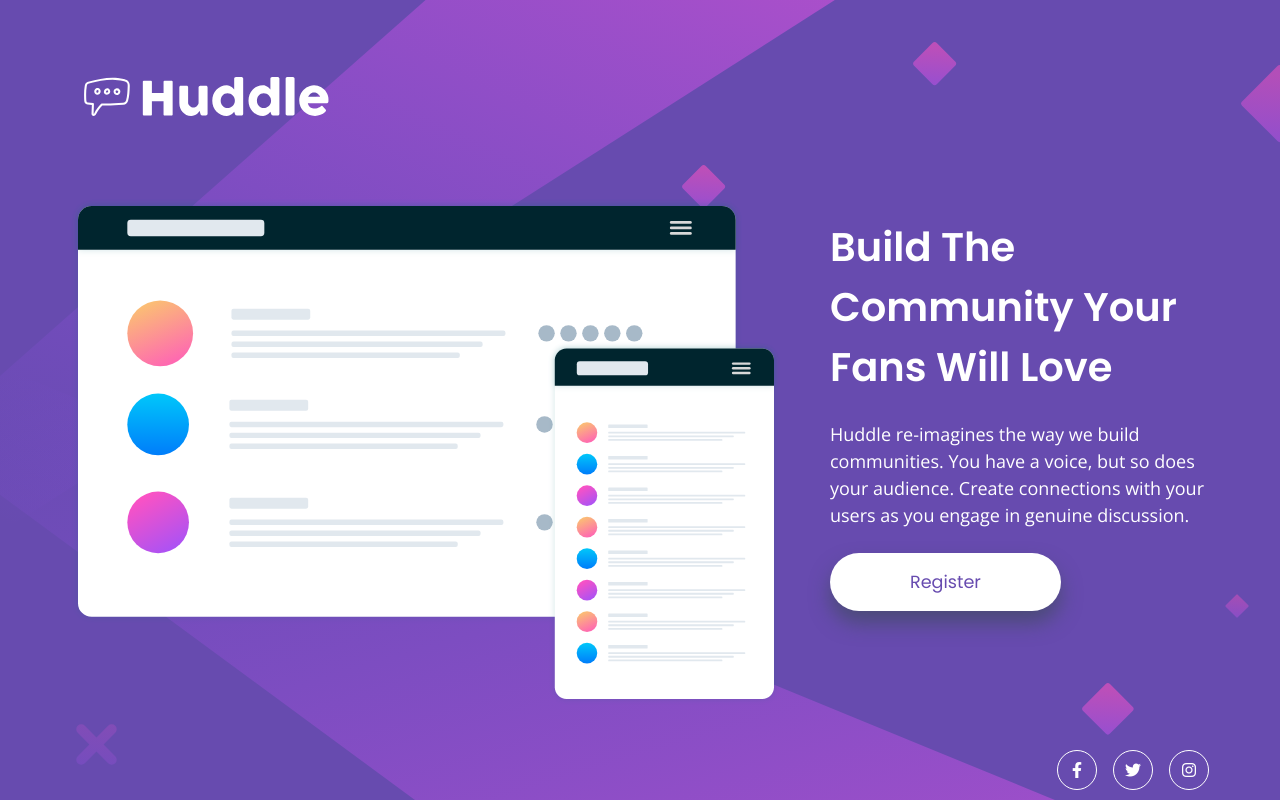
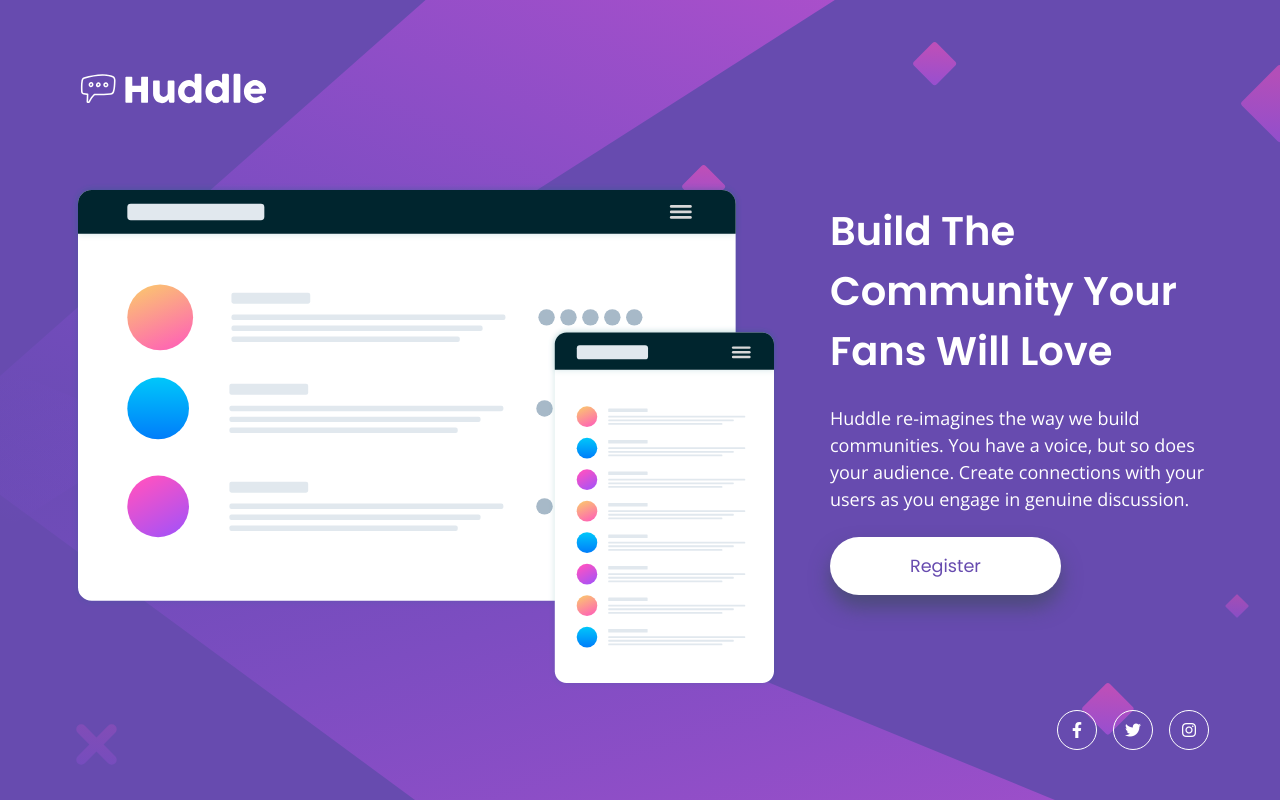
Before and after one commit to raed190/Huddle-landing-page-with-a-single-introductory-section, a plain HTML site: page index.html in a window 1280 px wide. Drawn offline with nearby package versions, Linux system fonts and the light colour scheme.

Commit message:
Update style.css

```diff
--- a/css/style.css
+++ b/css/style.css
@@ -3,7 +3,6 @@
   --Violet: hsl(257, 40%, 49%);
   --Soft-Magenta: hsl(300, 69%, 71%);
   --font-size: 1.125rem;
-  --padding-section: 15rem;
 }
 
 /* ===== Start Rest =====*/
@@ -62,6 +61,7 @@ header {
 }
 
 header .logo img {
+  width: 200px;
   padding-top: 4rem;
 }
 
@@ -131,7 +131,7 @@ header .social-icon ul li {
   margin-left: 1rem;
   transition: all 0.4s;
   cursor: pointer;
-  margin-top: -1.5rem;
+  margin-top: -3rem;
 }
 header .social-icon ul li i {
   color: #fff;
```
